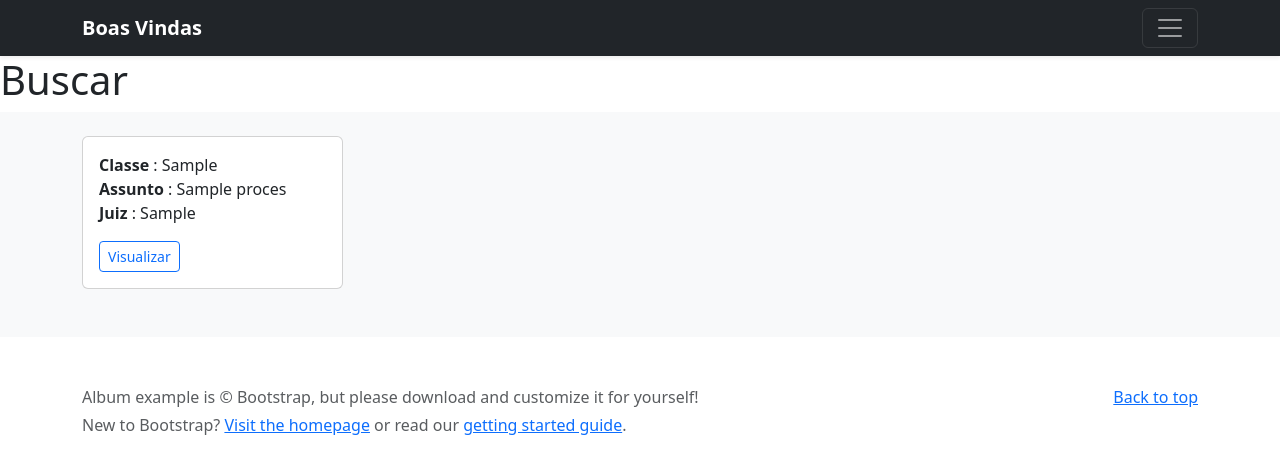
After one commit to eduardoh03/desafioRetake, a Django app: page /busca in a window 1280 px wide. The commit adds this page. Shown: the top 474 px of the page. Run offline with Django 4.2, Linux system fonts and the light colour scheme; tables that the repository leaves empty hold one stand-in row (values such as "Sample post"); some libraries are stand-ins or nearby versions.

Commit message:
Criada função de buscar Processos.

```diff
--- a/app/process/urls.py
+++ b/app/process/urls.py
@@ -4,11 +4,13 @@ from django.contrib.auth import views as auth_views
 from .views import *
 
 urlpatterns = [
+    # Process
     path('create', create_process, name='create_process'),
     path('<int:process_id>', get_process, name='get_process'),
     path('update/<int:process_id>', update_process, name='update_process'),
     path('delete/<int:process_id>', delete_process, name='delete_process'),
+    path('busca', find_process, name='find_process'),
+    path('', index, name='index'),
+    # Parts
     path('create_parts', create_parts, name='create_parts'),
-    path('', index, name='index'),
-
 ]
--- a/app/process/views.py
+++ b/app/process/views.py
@@ -14,6 +14,20 @@ def index(request):
     process = Process.objects.all()
     parts = Part.objects.all()
     return render(request, 'home.html', locals())
+
+
+def find_process(request):
+    list_process = Process.objects.all()
+    if 'buscar' in request.GET:
+        attribute_process = request.GET['buscar']
+        if attribute_process:
+            list_process = list_process.filter(department__icontains=attribute_process) \
+                           | list_process.filter(subject__icontains=attribute_process) \
+                            | list_process.filter(judge__icontains=attribute_process)
+    context = {
+        'process': list_process
+    }
+    return render(request, 'partials/_search.html', context)
 
 
 def get_process(request, process_id):
--- a/templates/base.html
+++ b/templates/base.html
@@ -91,6 +91,7 @@
         <p class="mb-0">New to Bootstrap? <a href="/">Visit the homepage</a> or read our <a
                 href="../getting-started/introduction/">getting started guide</a>.</p>
     </div>
+
 </footer>
 
 
--- a/templates/partials/_header.html
+++ b/templates/partials/_header.html
@@ -4,32 +4,45 @@
         <div class="container">
             <div class="row">
                 <div class="col-sm-8 col-md-7 py-4">
-                    <h4 class="text-white">About</h4>
+                    <h4 class="text-white">Sobre</h4>
                     <p class="text-muted">Add some information about the album below, the author, or any other
                         background context. Make it a few sentences long so folks can pick up some informative tidbits.
                         Then, link them off to some social networking sites or contact information.</p>
                 </div>
                 <div class="col-sm-4 offset-md-1 py-4">
-                    <h4 class="text-white">Contact</h4>
+                    <h4 class="text-white">Contato</h4>
                     <ul class="list-unstyled">
                         <li><a href="#" class="text-white">Follow on Twitter</a></li>
                         <li><a href="#" class="text-white">Like on Facebook</a></li>
                         <li><a href="#" class="text-white">Email me</a></li>
+
                     </ul>
                 </div>
+                <!-- Search Wrapper -->
+                <div class="search-wrapper">
+                    <!-- Close Btn -->
+                    <div class="close-btn"><i class="fa fa-times" aria-hidden="true"></i></div>
+
+                    <div class="container">
+                        <div class="row">
+                            <div class="col-12">
+                                <form action="{% url 'find_process' %}">
+                                    <input type="text" name="buscar" placeholder="O que está procurando...">
+                                    <button type="submit"><i class="btn btn-primary" aria-hidden="true"></i></button>
+                                </form>
+
+                            </div>
+                        </div>
+                    </div>
+                </div>
+
             </div>
         </div>
     </div>
     <div class="navbar navbar-dark bg-dark shadow-sm">
         <div class="container">
-            <a href="#" class="navbar-brand d-flex align-items-center">
-                <svg xmlns="http://www.w3.org/2000/svg" width="20" height="20" fill="none" stroke="currentColor"
-                     stroke-linecap="round" stroke-linejoin="round" stroke-width="2" aria-hidden="true" class="me-2"
-                     viewBox="0 0 24 24">
-                    <path d="M23 19a2 2 0 0 1-2 2H3a2 2 0 0 1-2-2V8a2 2 0 0 1 2-2h4l2-3h6l2 3h4a2 2 0 0 1 2 2z"/>
-                    <circle cx="12" cy="13" r="4"/>
-                </svg>
-                <strong>Album</strong>
+            <a href="{% url 'index' %}" class="navbar-brand d-flex align-items-center">
+                <strong>Boas Vindas</strong>
             </a>
             <button class="navbar-toggler" type="button" data-bs-toggle="collapse" data-bs-target="#navbarHeader"
                     aria-controls="navbarHeader" aria-expanded="false" aria-label="Toggle navigation">
--- /dev/null
+++ b/templates/partials/_search.html
@@ -0,0 +1,39 @@
+{% extends 'base.html' %}
+{% block body %}
+    <h1>Buscar</h1>
+    <div class="row">
+            <div class="album py-4 bg-light">
+                <div class="container">
+                    <div class="row">
+                    {% if process %}
+                        {% for proce in process %}
+                            <div class="col-md-3">
+                                <div class="card mb-4 box-shadow" style="background-color: white;align-content: center">
+
+                                    <div class="card-body">
+                                        <p class="card-text">
+                                            <strong>Classe</strong> : {{ proce.department }}<br>
+                                            <strong>Assunto</strong> : {{ proce.subject }}<br>
+                                            <strong>Juiz</strong> : {{ proce.judge }}<br>
+                                            </p>
+                                        <div class="d-flex justify-content-between align-items-center">
+                                            <div class="btn-group">
+                                                <a href="{% url 'get_process' proce.id %}">
+                                                    <button type="button" class="btn btn-sm btn-outline-primary">
+                                                        Visualizar
+                                                    </button>
+                                                </a>
+                                            </div>
+                                        </div>
+                                    </div>
+                                </div>
+                            </div>
+                        {% endfor %}
+                    {% else %}
+                        <h2>Não foi possivel encontrar nenhum Processo</h2>
+                    {% endif %}
+                    </div>
+                </div>
+            </div>
+        </div>
+{% endblock %}
```
